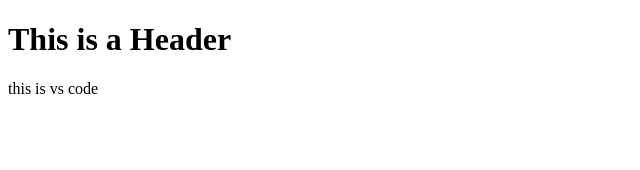
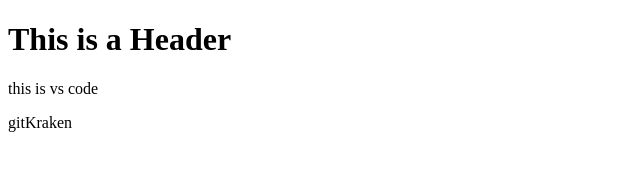
Before and after one commit to JuliePretzlaff/example1, a plain HTML site: page index.html in a window 1280 px wide. Shown: the full height of the page, 0-640 px from the left. Drawn offline with Linux system fonts and the light colour scheme.

Commit message:
committing from git kraken!
this is so fun!

```diff
--- a/index.html
+++ b/index.html
@@ -5,5 +5,6 @@
   <body>
     <h1>This is a Header</h1>
     <p>this is vs code</p>
+    <p>gitKraken</p>
   </body>
 </html>
```
